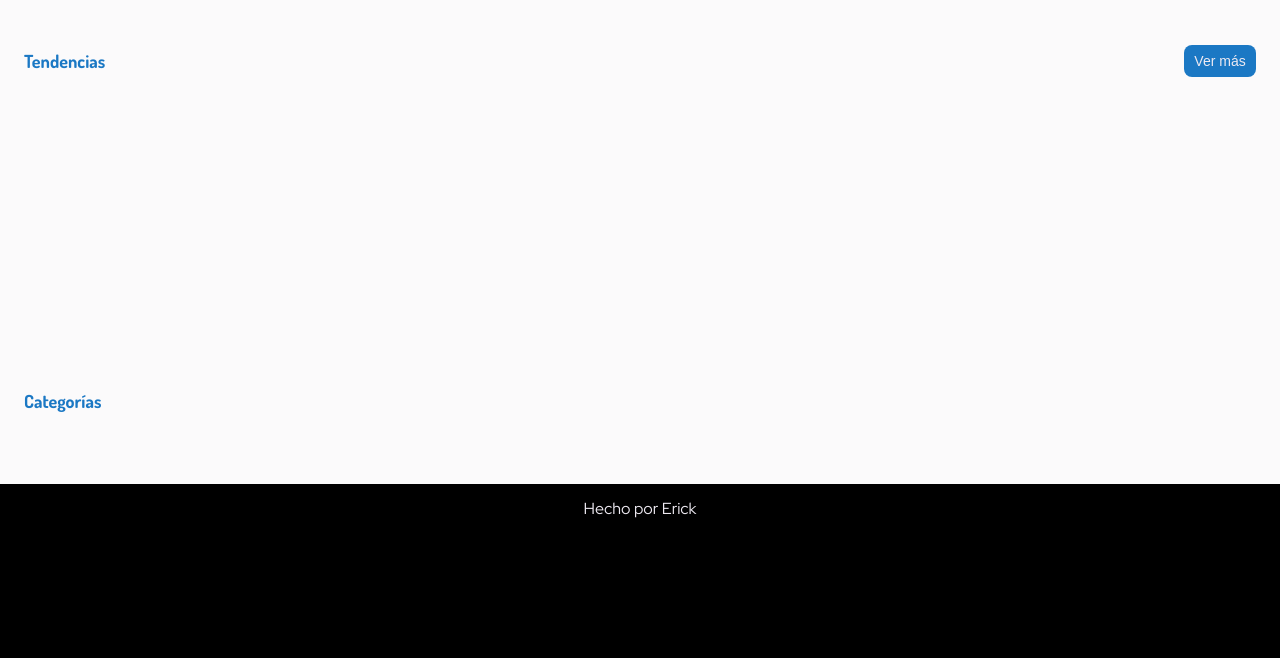
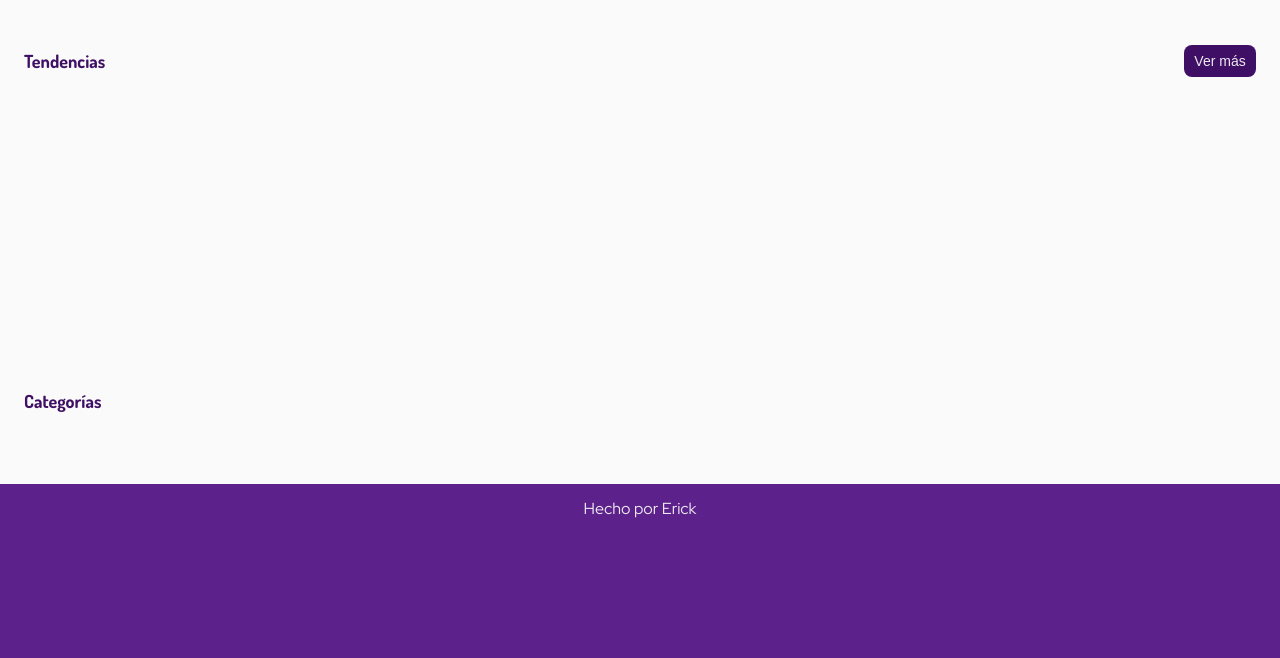
Before and after one commit to steevenU1/PlatziMovies, a website: page index.html in a window 1280 px wide. Shown: the part 142-800 px from the top of the page. Drawn offline with nearby package versions, Linux system fonts and the light colour scheme; no server answers.

Commit message:
Colores originales

```diff
--- a/styles/app.css
+++ b/styles/app.css
@@ -4,11 +4,11 @@
 :root {
   --purple-light-1: #FBFAFB;
   --purple-light-2: #EEEAF2;
-  --purple-medium-1: #a8a8a8;
-  --purple-medium-2: #3b3a3b;
-  --purple-medium-3: #000000;
-  --purple-dark-1: #1b78c4;
-  --purple-dark-2: #0087b0;
+  --purple-medium-1: #AA83C8;
+  --purple-medium-2: #8B48BF;
+  --purple-medium-3: #5C218A;
+  --purple-dark-1: #3E0F64;
+  --purple-dark-2: #2A0646;
 
   --yellow: #EECC75;
   --green: #CAD297;
```
